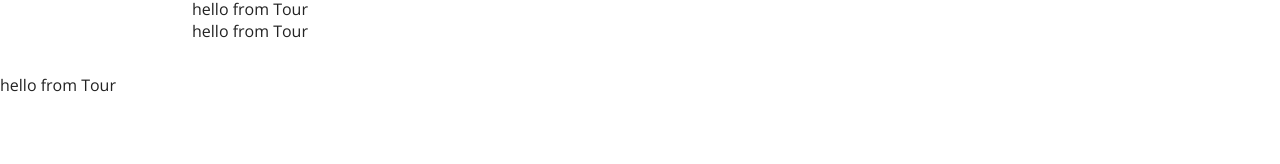
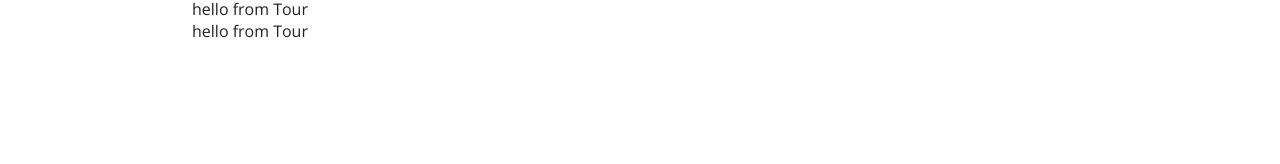
Before and after one commit to hywyh117/city-tours, a React (Create React App) app: page / in a window 1280 px wide. Shown: the part 121-285 px from the top of the page. Built offline with nearby package versions, Linux system fonts and the light colour scheme.

Commit message:
bug fix: remove Tour component

```diff
--- a/src/App.js
+++ b/src/App.js
@@ -10,7 +10,6 @@ class App extends Component {
       <React.Fragment>
         <Navbar />
         <TourList />
-        <Tour />
       </React.Fragment>
     );
   }
```
